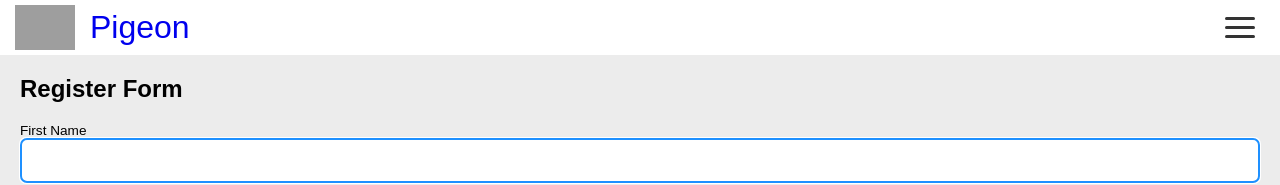
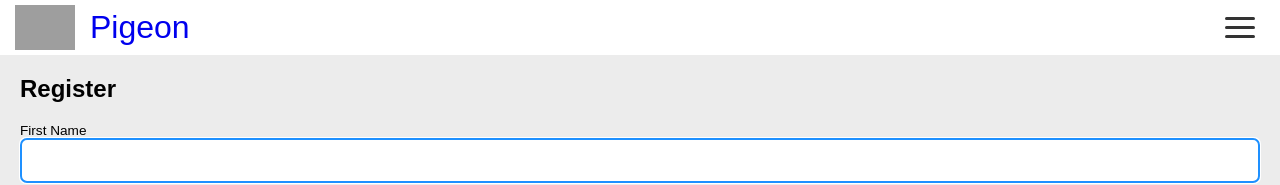
Before and after one commit to meuzishun/messaging_ui, a React (Vite) app: page /pigeon/register in a window 1280 px wide. Shown: the top 185 px of the page. Built offline with nearby package versions, Linux system fonts and the light colour scheme; grey boxes are pictures that could not be loaded.

Commit message:
Change headings in LoginForm and RegisterForm

```diff
--- a/src/components/LoginForm/LoginForm.jsx
+++ b/src/components/LoginForm/LoginForm.jsx
@@ -51,7 +51,7 @@ function LoginForm() {
 
   return (
     <div className={styles['login-form']}>
-      <h2>Login Form</h2>
+      <h2>Login</h2>
       <Form onSubmit={handleSubmit}>
         {loginInputFields.map((field) => (
           <FormInput
--- a/src/components/RegisterForm/RegisterForm.jsx
+++ b/src/components/RegisterForm/RegisterForm.jsx
@@ -53,7 +53,7 @@ function RegisterForm() {
 
   return (
     <div className={styles['register-form']}>
-      <h2>Register Form</h2>
+      <h2>Register</h2>
       <Form onSubmit={handleSubmit}>
         {registerInputFields.map((field) => (
           <FormInput
```
